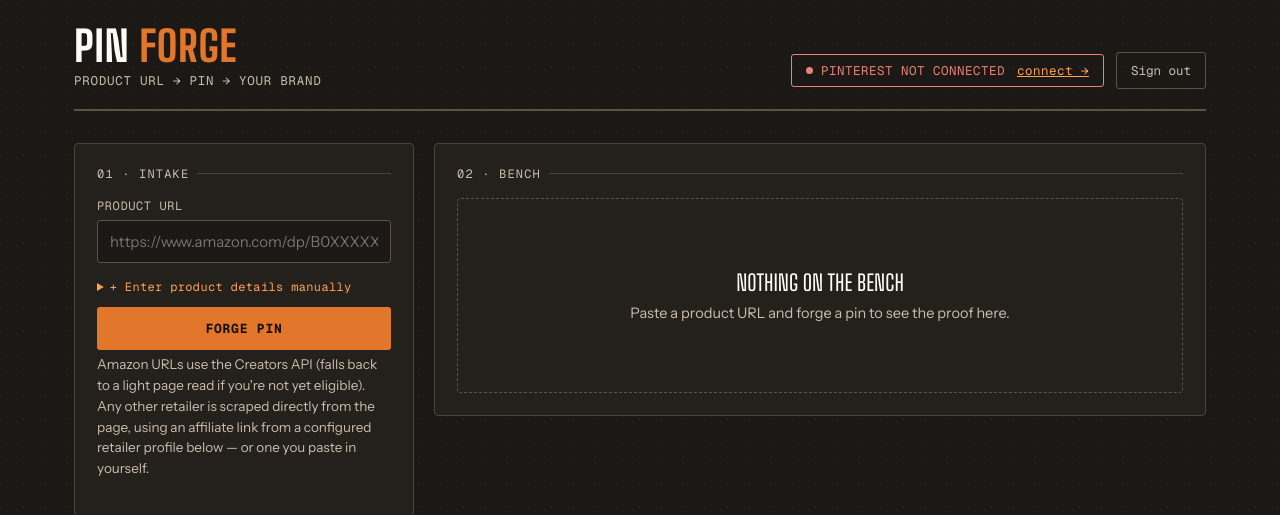
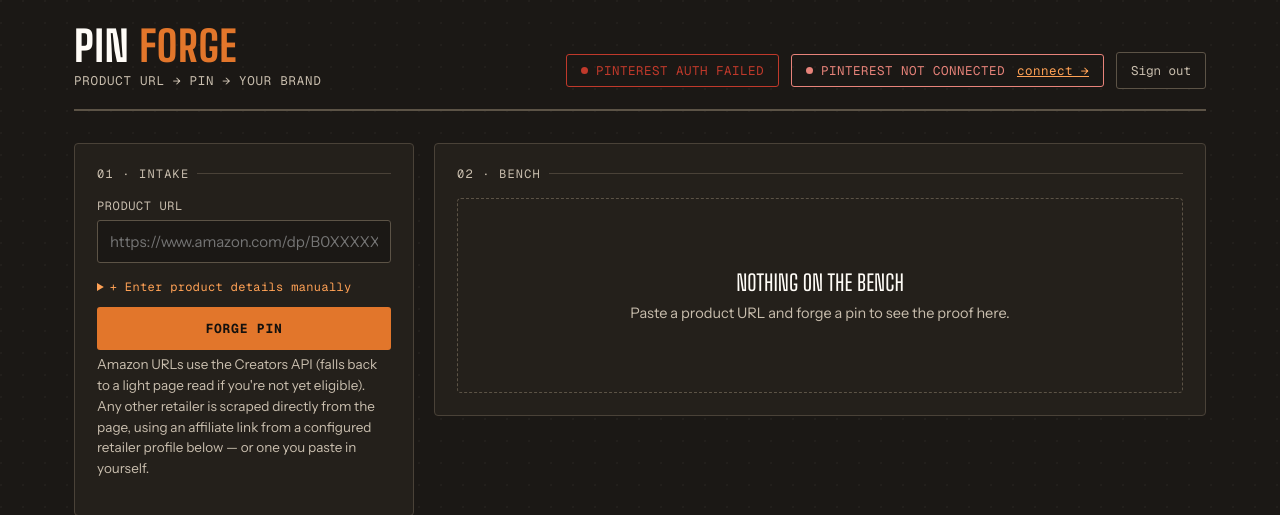
Before and after one commit to dv8inpp/pin-forge, a Flask app: page /?pinterest_error=missing_code in a window 1280 px wide. Shown: the top 515 px of the page. Run offline with Flask 3, Linux system fonts and the light colour scheme; the visitor is signed in with stand-in values (Sample User, id 1); data that the repository does not hold is empty.

Commit message:
Handle Pinterest OAuth callback without a code
Pinterest redirects to the callback without a code when the user denies
access or the app config is wrong, and the route can also be hit directly.
Previously oauthlib raised MissingCodeError and the request 500'd. Now the
callback logs a warning and redirects home with ?pinterest_error=<reason>,
token-exchange OAuth2Errors are caught the same way, and the dashboard
shows a "Pinterest auth failed" pill. The OAuth state is also popped from
the session so it can't be reused.

Co-Authored-By: Claude Opus 5.5 <noreply@anthropic.com>

```diff
--- a/app.py
+++ b/app.py
@@ -5,6 +5,7 @@ from datetime import datetime, timedelta
 from flask import Flask, render_template, request, jsonify, redirect, session, url_for
 from dotenv import load_dotenv
 from werkzeug.middleware.proxy_fix import ProxyFix
+from oauthlib.oauth2.rfc6749.errors import OAuth2Error
 from flask_limiter import Limiter
 from flask_limiter.util import get_remote_address
 
@@ -152,6 +153,7 @@ def index():
         "index.html",
         pinterest_connected=pinterest_connected,
         pinterest_sandbox=pinterest_sandbox,
+        pinterest_error=request.args.get("pinterest_error"),
         boards=boards,
         recent_pins=recent_pins,
         retailer_profiles=retailer_profiles,
@@ -170,8 +172,23 @@ def auth_pinterest():
 
 @app.route("/auth/pinterest/callback")
 def auth_pinterest_callback():
-    state = session.get("pinterest_oauth_state")
-    token = pinterest_client.exchange_code_for_token(request.url, state)
+    # Pinterest redirects here without a code when the user denies access or
+    # the app config is wrong (e.g. redirect URI mismatch); it may also be hit
+    # directly. Bail out cleanly instead of letting oauthlib raise a 500.
+    error = request.args.get("error")
+    if error or not request.args.get("code"):
+        app.logger.warning(
+            "Pinterest OAuth callback without code: error=%s description=%s",
+            error, request.args.get("error_description"),
+        )
+        return redirect(url_for("index", pinterest_error=error or "missing_code"))
+
+    state = session.pop("pinterest_oauth_state", None)
+    try:
+        token = pinterest_client.exchange_code_for_token(request.url, state)
+    except OAuth2Error as e:
+        app.logger.warning("Pinterest token exchange failed: %s", e)
+        return redirect(url_for("index", pinterest_error=e.error or "token_exchange_failed"))
     db.save_token("pinterest", token)
     return redirect(url_for("index"))
 
--- a/templates/index.html
+++ b/templates/index.html
@@ -18,6 +18,11 @@
         {% if pinterest_sandbox %}
           <div class="status-pill" style="border-color:#D9A441; color:#D9A441;" title="PINTEREST_USE_SANDBOX=1 in .env — pins publish successfully but are only visible to you, not the public. Required while on Trial access.">
             <span class="dot" style="background:#D9A441;"></span>SANDBOX MODE
+          </div>
+        {% endif %}
+        {% if pinterest_error %}
+          <div class="status-pill off" style="border-color:#C0392B; color:#C0392B;" title="Pinterest authorization failed ({{ pinterest_error }}). If you didn't deny access, check the redirect URI in your Pinterest app settings.">
+            <span class="dot" style="background:#C0392B;"></span>PINTEREST AUTH FAILED
           </div>
         {% endif %}
         {% if pinterest_connected %}
```
